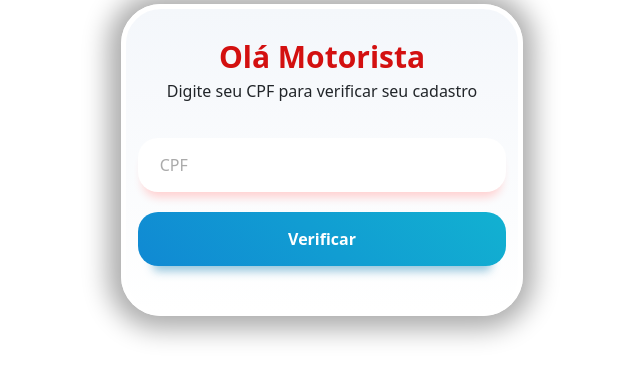
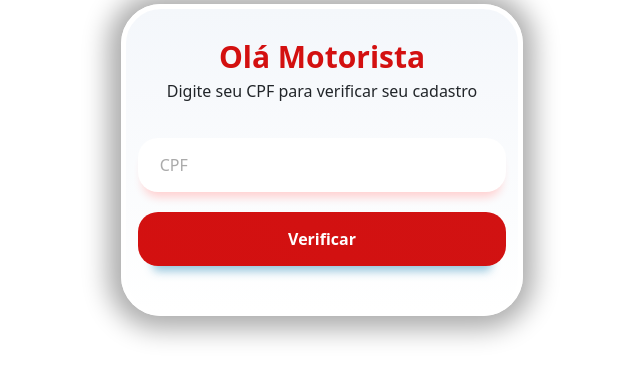
Before and after one commit to dev-quickdelivery/Manifesto, a Django app: page / in a window 1280 px wide. Shown: the part 204-585 px from the top of the page, without its empty margins (318-958 px from the left). Run offline with Django 5.2, Linux system fonts and the light colour scheme; parts of the project's set-up code (start-up, migrations or seed data) failed here and were passed over.

```diff
--- a/manifesto/static/css/login.css
+++ b/manifesto/static/css/login.css
@@ -79,7 +79,7 @@ height: 100%;
     display: block;
     width: 100%;
     font-weight: bold;
-    background: linear-gradient(45deg, rgb(16, 137, 211) 0%, rgb(18, 177, 209) 100%);
+    background: linear-gradient(45deg, rgb(211, 16, 16) 0%, rgb(209, 18, 18) 100%);
     color: white;
     padding-block: 15px;
     margin: 20px auto;
```
